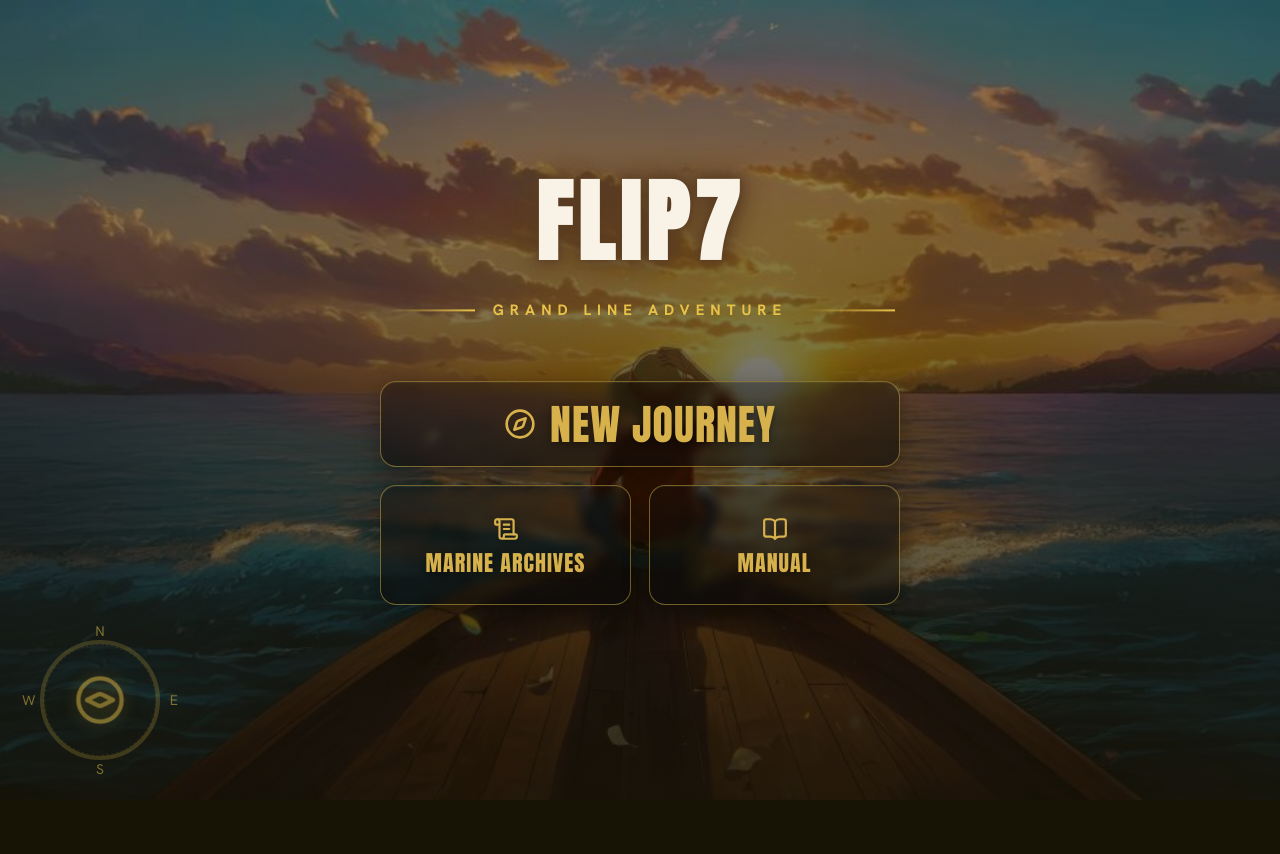
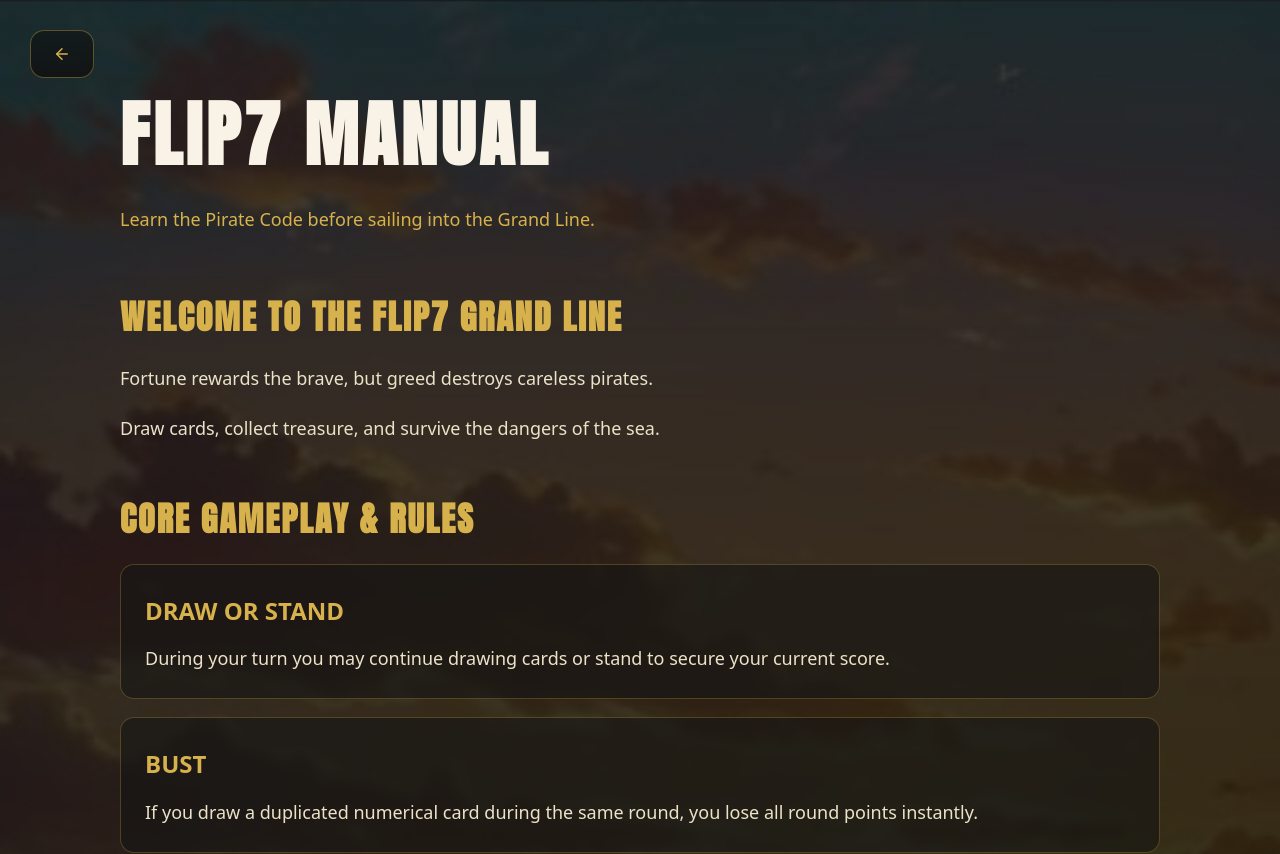
Before and after one commit to AnaBojato/flip7-frontend, a React (Vite) app: page /manual in a window 1280 px wide. Shown: the top 854 px of the page. Before the commit the page ends 800 px from the top, so only its background shows below. Built offline with nearby package versions, Linux system fonts and the light colour scheme.

Commit message:
Add manual Page

```diff
--- a/package.json
+++ b/package.json
@@ -12,7 +12,8 @@
   "dependencies": {
     "lucide-react": "^1.16.0",
     "react": "^19.2.6",
-    "react-dom": "^19.2.6"
+    "react-dom": "^19.2.6",
+    "react-router-dom": "^7.16.0"
   },
   "devDependencies": {
     "@eslint/js": "^10.0.1",
--- a/src/App.tsx
+++ b/src/App.tsx
@@ -1,7 +1,15 @@
+import { Routes, Route } from "react-router-dom";
+
 import MainMenu from "./pages/MainMenu/MainMenu";
+import ManualPage from "./pages/ManualPage/ManualPage";
 
-const App = () => {
-  return <MainMenu />;
-};
+function App() {
+  return (
+    <Routes>
+      <Route path="/" element={<MainMenu />} />
+      <Route path="/manual" element={<ManualPage />} />
+    </Routes>
+  );
+}
 
 export default App;
--- /dev/null
+++ b/src/components/manual/ManualSection.tsx
@@ -0,0 +1,23 @@
+type ManualSectionProps = {
+  title: string;
+  children: React.ReactNode;
+};
+
+function ManualSection({
+  title,
+  children,
+}: ManualSectionProps) {
+  return (
+    <section className="manual-section">
+      <h2 className="manual-section-title">
+        {title}
+      </h2>
+
+      <div className="manual-section-content">
+        {children}
+      </div>
+    </section>
+  );
+}
+
+export default ManualSection;
--- /dev/null
+++ b/src/components/manual/RuleCard.tsx
@@ -0,0 +1,19 @@
+type RuleCardProps = {
+  title: string;
+  description: string;
+};
+
+function RuleCard({
+  title,
+  description,
+}: RuleCardProps) {
+  return (
+    <div className="rule-card">
+      <h3>{title}</h3>
+
+      <p>{description}</p>
+    </div>
+  );
+}
+
+export default RuleCard;
--- /dev/null
+++ b/src/components/manual/manual.css
@@ -0,0 +1,147 @@
+.manual-page {
+  min-height: 100vh;
+
+  padding: 80px 120px;
+
+  background:
+    linear-gradient(
+      to bottom,
+      rgba(10, 10, 10, 0.75),
+      rgba(10, 10, 10, 0.92)
+    ),
+    url("../../assets/images/backgrounds/luffy.jpg");
+
+  background-size: cover;
+  background-position: center;
+
+  color: #ebe2c8;
+  overflow-y: auto;
+}
+
+.manual-container {
+  max-width: 1200px;
+  margin: 0 auto;
+}
+
+.manual-title {
+  font-family: "Anton", sans-serif;
+
+  font-size: 72px;
+
+  letter-spacing: 4px;
+
+  color: #f8f3e6;
+
+  margin-bottom: 18px;
+}
+
+.manual-subtitle {
+  color: #d7b24c;
+
+  font-size: 18px;
+
+  margin-bottom: 60px;
+}
+
+.manual-section {
+  margin-bottom: 48px;
+}
+
+.manual-section-title {
+  font-family: "Anton", sans-serif;
+
+  font-size: 34px;
+
+  color: #d7b24c;
+
+  margin-bottom: 20px;
+
+  letter-spacing: 2px;
+}
+
+.manual-section-content {
+  display: flex;
+  flex-direction: column;
+  gap: 18px;
+
+  font-size: 18px;
+
+  line-height: 1.8;
+}
+
+.rule-card {
+  background: rgba(20, 20, 20, 0.6);
+
+  border: 1px solid rgba(233, 195, 73, 0.25);
+
+  border-radius: 14px;
+
+  padding: 24px;
+
+  backdrop-filter: blur(4px);
+}
+
+.rule-card h3 {
+  color: #d7b24c;
+
+  margin-bottom: 10px;
+
+  font-size: 24px;
+}
+
+.rule-card p {
+  color: #ebe2c8;
+}
+
+.manual-back-button {
+  position: fixed;
+
+  top: 30px;
+  left: 30px;
+
+  z-index: 100;
+
+  display: flex;
+  align-items: center;
+  gap: 10px;
+
+  padding: 14px 22px;
+
+  border-radius: 14px;
+
+  border: 1px solid rgba(233, 195, 73, 0.35);
+
+  background:
+    linear-gradient(
+      to bottom,
+      rgba(15, 15, 15, 0.55),
+      rgba(15, 15, 15, 0.8)
+    );
+
+  backdrop-filter: blur(6px);
+
+  color: #d7b24c;
+
+  font-size: 15px;
+  font-weight: 700;
+
+  cursor: pointer;
+
+  transition:
+    transform 0.2s ease,
+    border-color 0.2s ease,
+    background 0.2s ease;
+}
+
+.manual-back-button:hover {
+  transform: translateY(-2px);
+
+  border-color: rgba(233, 195, 73, 0.8);
+
+  background:
+    linear-gradient(
+      to bottom,
+      rgba(20, 20, 20, 0.7),
+      rgba(20, 20, 20, 0.9)
+    );
+}
--- a/src/main.tsx
+++ b/src/main.tsx
@@ -1,11 +1,14 @@
 import React from "react";
 import ReactDOM from "react-dom/client";
+import { BrowserRouter } from "react-router-dom";
+
 import App from "./App";
+import "./index.css";
 
-ReactDOM.createRoot(
-  document.getElementById("root") as HTMLElement
-).render(
+ReactDOM.createRoot(document.getElementById("root")!).render(
   <React.StrictMode>
-    <App />
+    <BrowserRouter>
+      <App />
+    </BrowserRouter>
   </React.StrictMode>
 );
--- a/src/pages/MainMenu/MainMenu.tsx
+++ b/src/pages/MainMenu/MainMenu.tsx
@@ -1,4 +1,5 @@
 import "./mainMenu.css";
+import { useNavigate } from "react-router-dom";
 
 import MenuButton from "../../components/ui/MenuButton";
 
@@ -10,6 +11,7 @@ import {
 } from "lucide-react";
 
 const MainMenu = () => {
+  const navigate = useNavigate();
   const handleNewGame = (): void => {
     console.log("Start new game");
   };
@@ -65,7 +67,7 @@ const MainMenu = () => {
               text="MANUAL"
               icon={BookOpen}
               variant="secondary"
-              onClick={handleManual}
+              onClick={() => navigate("/manual")}
             />
           </div>
         </div>
--- a/src/pages/MainMenu/mainMenu.css
+++ b/src/pages/MainMenu/mainMenu.css
@@ -13,7 +13,8 @@
 body {
   font-family: "Hanken Grotesk", sans-serif;
   background-color: #171305;
-  overflow: hidden;
+
+  overflow-x: hidden;
 }
 
 /* =========================
--- /dev/null
+++ b/src/pages/ManualPage/ManualPage.tsx
@@ -0,0 +1,126 @@
+import { useNavigate } from "react-router-dom";
+
+import ManualSection from "../../components/manual/ManualSection";
+import RuleCard from "../../components/manual/RuleCard";
+
+import "../../components/manual/manual.css";
+import { ArrowLeft } from "lucide-react";
+
+function ManualPage() {
+  const navigate = useNavigate();
+
+  return (
+    <div className="manual-page">
+      <div className="manual-container">
+
+        <h1 className="manual-title">
+          FLIP7 MANUAL
+        </h1>
+
+        <p className="manual-subtitle">
+          Learn the Pirate Code before sailing into the Grand Line.
+        </p>
+
+        <ManualSection title="WELCOME TO THE FLIP7 GRAND LINE">
+          <p>
+            Fortune rewards the brave,
+            but greed destroys careless pirates.
+          </p>
+
+          <p>
+            Draw cards, collect treasure,
+            and survive the dangers of the sea.
+          </p>
+        </ManualSection>
+
+        <ManualSection title="CORE GAMEPLAY & RULES">
+          <RuleCard
+            title="DRAW OR STAND"
+            description="
+              During your turn you may continue drawing cards
+              or stand to secure your current score.
+            "
+          />
+
+          <RuleCard
+            title="BUST"
+            description="
+              If you draw a duplicated numerical card
+              during the same round,
+              you lose all round points instantly.
+            "
+          />
+
+          <RuleCard
+            title="ROUND END"
+            description="
+              The round ends when a player reaches
+              7 unique cards or every player stands or busts.
+            "
+          />
+
+          <RuleCard
+            title="THE DECK"
+            description="
+              The deck follows the original Flip7 distribution:
+              one 0, one 1, two 2s, three 3s and so on.
+            "
+          />
+
+          <RuleCard
+            title="WIN CONDITION"
+            description="
+              Reach 200 points.
+              The player with the highest score wins the match.
+            "
+          />
+        </ManualSection>
+
+        <ManualSection title="SPECIAL CARDS">
+          <RuleCard
+            title="AOKIJI'S ICE AGE"
+            description="
+              Forces the player to Stand immediately.
+            "
+          />
+
+          <RuleCard
+            title="GOMU GOMU NO GATLING"
+            description="
+              Forces the player to draw
+              3 consecutive cards.
+            "
+          />
+
+          <RuleCard
+            title="BROOK'S REVIVE-REVIVE FRUIT"
+            description="
+              Allows a duplicated numerical card
+              to be discarded once.
+            "
+          />
+        </ManualSection>
+
+        <ManualSection title="MARINE ARCHIVES">
+          <p>
+            The Marines record every voyage.
+          </p>
+
+          <p>
+            Match winners and round scores
+            are permanently stored for future analysis.
+          </p>
+        </ManualSection>
+
+        <button
+          className="manual-back-button"
+          onClick={() => navigate("/")}
+        >
+          <ArrowLeft size={18} />
+        </button>
+      </div>
+    </div>
+  );
+}
+
+export default ManualPage;
```
Also changed, not shown: 1 other file (tests, documents, lock files or other folders).
